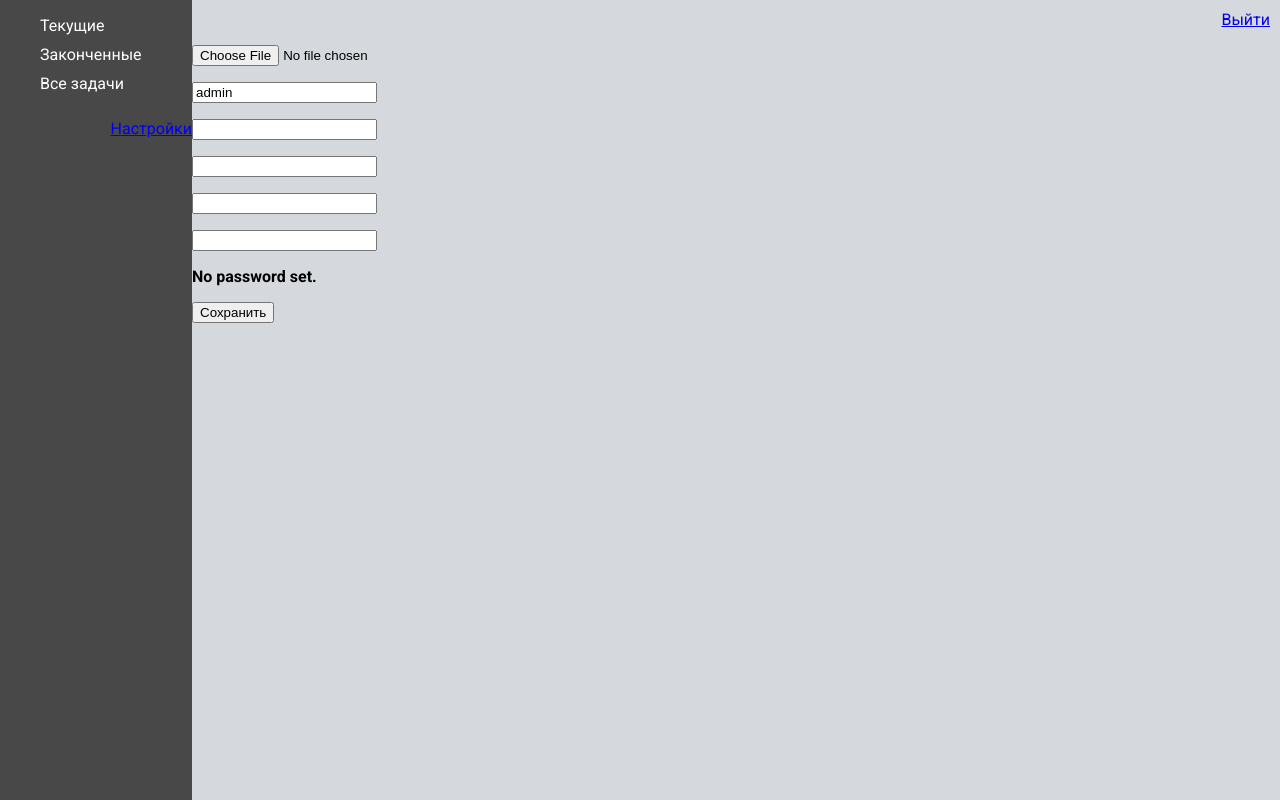
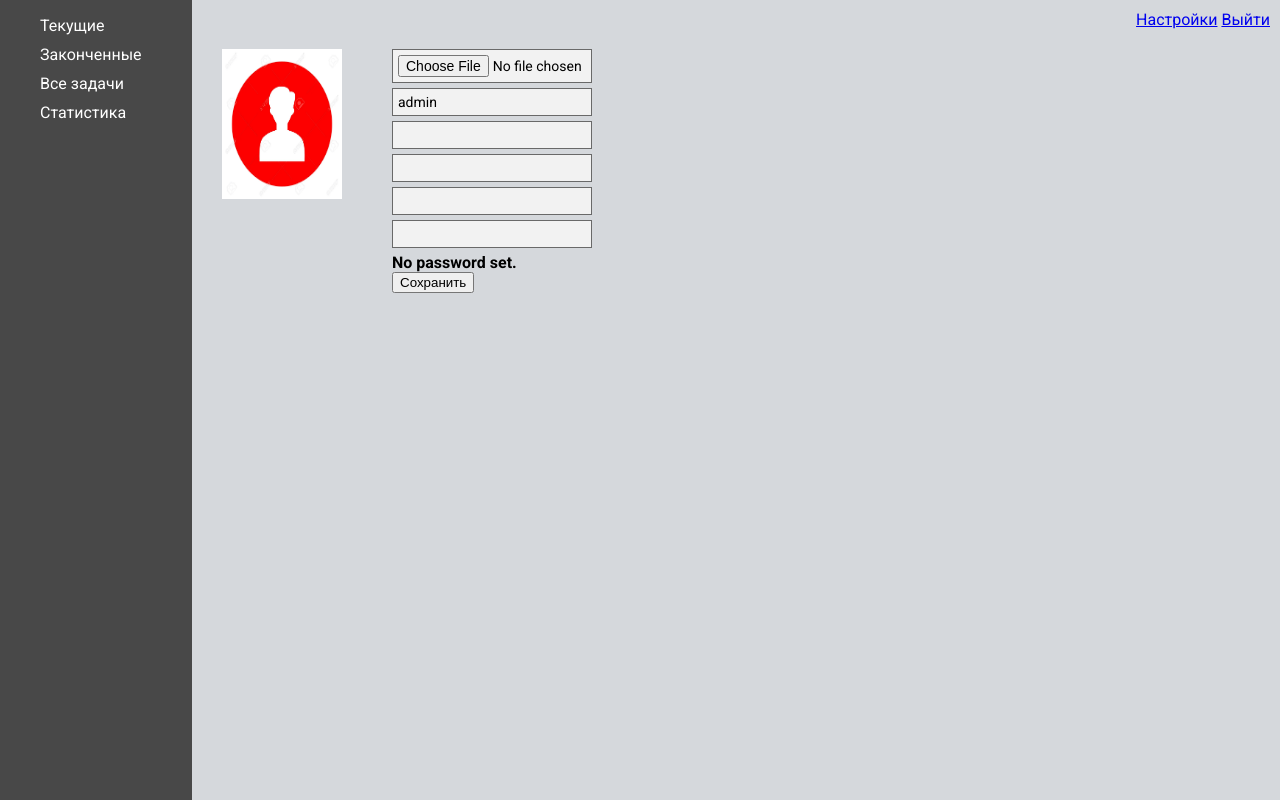
Before and after one commit to Igoren007/MyToDoList, a Django app: page /user_settings/ in a window 1280 px wide. Run offline with Django 4.2, Linux system fonts and the light colour scheme; a user stored in the database is signed in.

Commit message:
work with user settings page

```diff
--- a/ToDo/forms.py
+++ b/ToDo/forms.py
@@ -34,14 +34,14 @@ class CustomUserEditForm(UserChangeForm):
     """
     avatar = forms.ImageField(required=False,
                               widget=forms.FileInput(attrs={
-                                  'class': 'fadeIn second',
+                                  'class': 'user_settings__input',
                                   'placeholder': 'Avatar',
                               }))
-    username = forms.CharField(widget=forms.TextInput(attrs={'class': 'fadeIn second'}))
-    email = forms.EmailField(widget=forms.EmailInput(attrs={'class': 'fadeIn second'}))
-    first_name = forms.CharField(widget=forms.TextInput(attrs={'class': 'fadeIn second'}))
-    last_name = forms.CharField(widget=forms.TextInput(attrs={'class': 'fadeIn second'}))
-    date_of_birth = forms.DateField(widget=forms.DateInput(attrs={'class': 'fadeIn second'}))
+    username = forms.CharField(widget=forms.TextInput(attrs={'class': 'user_settings__input'}))
+    email = forms.EmailField(widget=forms.EmailInput(attrs={'class': 'user_settings__input'}))
+    first_name = forms.CharField(widget=forms.TextInput(attrs={'class': 'user_settings__input'}))
+    last_name = forms.CharField(widget=forms.TextInput(attrs={'class': 'user_settings__input'}))
+    date_of_birth = forms.DateField(widget=forms.DateInput(attrs={'class': 'user_settings__input'}))
 
     class Meta:
         model = CustomUser
--- a/ToDo/static/ToDo/css/style.css
+++ b/ToDo/static/ToDo/css/style.css
@@ -135,3 +135,34 @@ body {
 .form .register-form {
   display: none;
 }
+
+.user_settings__wrap {
+    display: flex;
+    padding: 20px 30px 20px 30px;
+}
+
+.user_settings__avatar {
+    display: block;
+}
+
+.user_settings__avatar img {
+    height: 150px;
+    width: 120px;
+}
+
+.user_settings__data {
+    display: block;
+    margin-left: 50px;
+}
+
+.user_settings__input {
+  font-family: "Roboto", sans-serif;
+  outline: 0;
+  background: #f2f2f2;
+  width: 200px;
+  margin: 0 0 5px;
+  padding: 5px;
+  box-sizing: border-box;
+  font-size: 14px;
+    border: 1px solid dimgrey;
+}
--- a/ToDo/templates/ToDo/home_base.html
+++ b/ToDo/templates/ToDo/home_base.html
@@ -7,9 +7,6 @@
                     <li class="home_menu__item"><a href="#">{{ item }}</a></li>
                 {% endfor %}
             </ul>
-            <div class="settings">
-                <a href="{% url 'user_settings' %}">Настройки</a>
-            </div>
         </div>
 
         <div  class="rightbar">
@@ -17,6 +14,7 @@
                 <div class="home_info">
                         {% if request.user.is_authenticated %}
                         <span>{{ user.first_name }} {{ user.last_name }}</span>
+                        <a href="{% url 'user_settings' %}">Настройки</a>
                         <a href="{% url 'logout' %}">Выйти</a>
                     {% endif %}
                 </div>
--- a/ToDo/templates/ToDo/user_settings.html
+++ b/ToDo/templates/ToDo/user_settings.html
@@ -1,13 +1,18 @@
 {% extends 'ToDo/home_base.html' %}
 
 {% block rightbar %}
-
+    <div class="user_settings__wrap">
+        <div class="user_settings__avatar">
+            <img src="{{ user.avatar.url }}" alt="avatar">
+        </div>
+        <div class="user_settings__data">
             <form method="post" enctype="multipart/form-data">
                 {% csrf_token %}
                 {% for field in user_edit_form %}
-            <p>{{ field }}<p>
+                    <div>{{ field }}</div>
                 {% endfor%}
                 <input type="submit" class="fadeIn fourth" value="Сохранить">
             </form>
-
+        </div>
+    </div>
 {% endblock %}
--- a/ToDo/views.py
+++ b/ToDo/views.py
@@ -9,7 +9,8 @@
 
 home_menu = {'current': 'Текущие',
              'done': 'Законченные',
-             'all': 'Все задачи'
+             'all': 'Все задачи',
+             'statistic': 'Статистика'
              }
 
 
```
Also changed, not shown: db.sqlite3, media/images/default.png (added), media/images/default111.jpg (added). Lines whose indentation alone changed are shown as unchanged.
